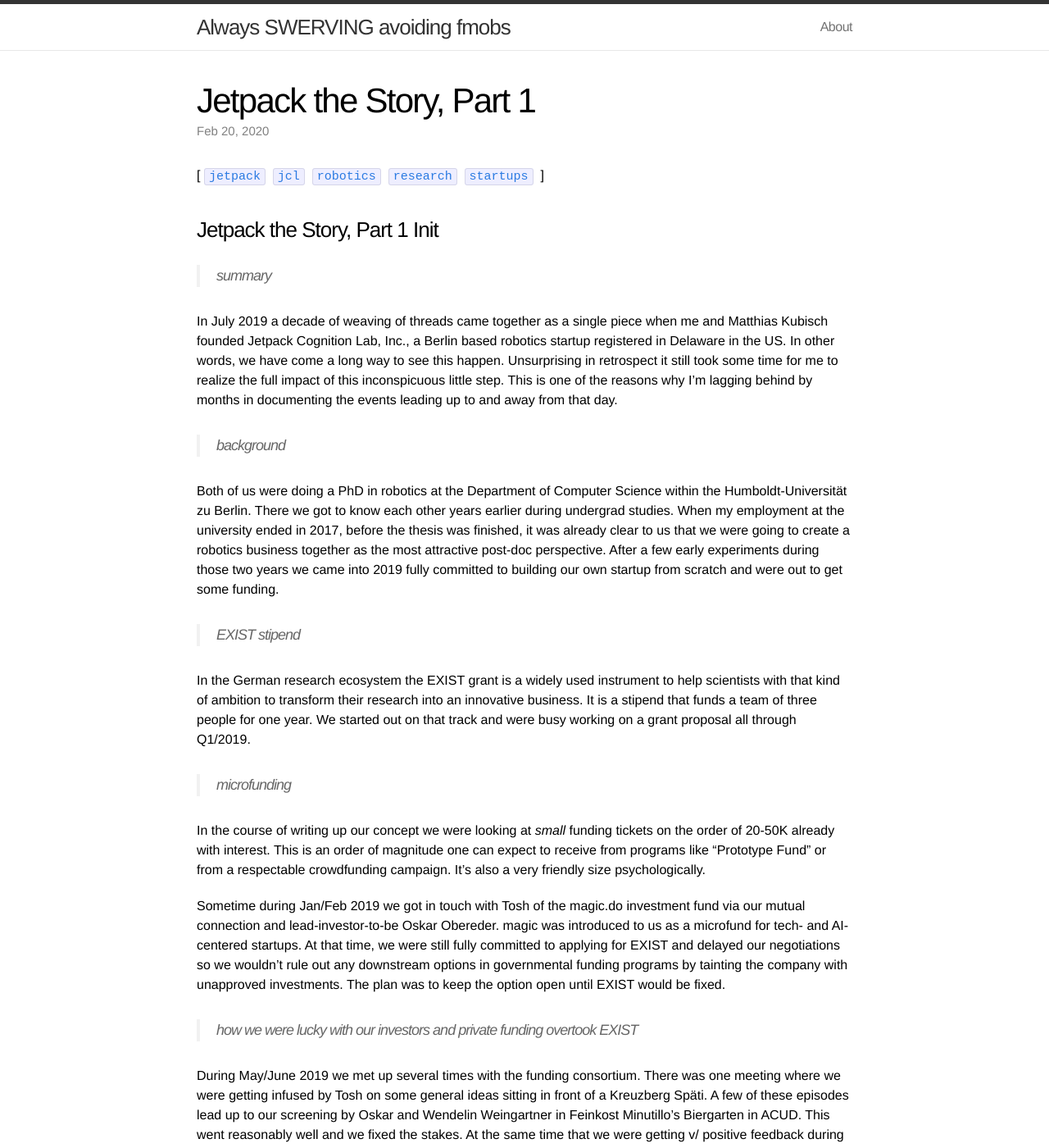
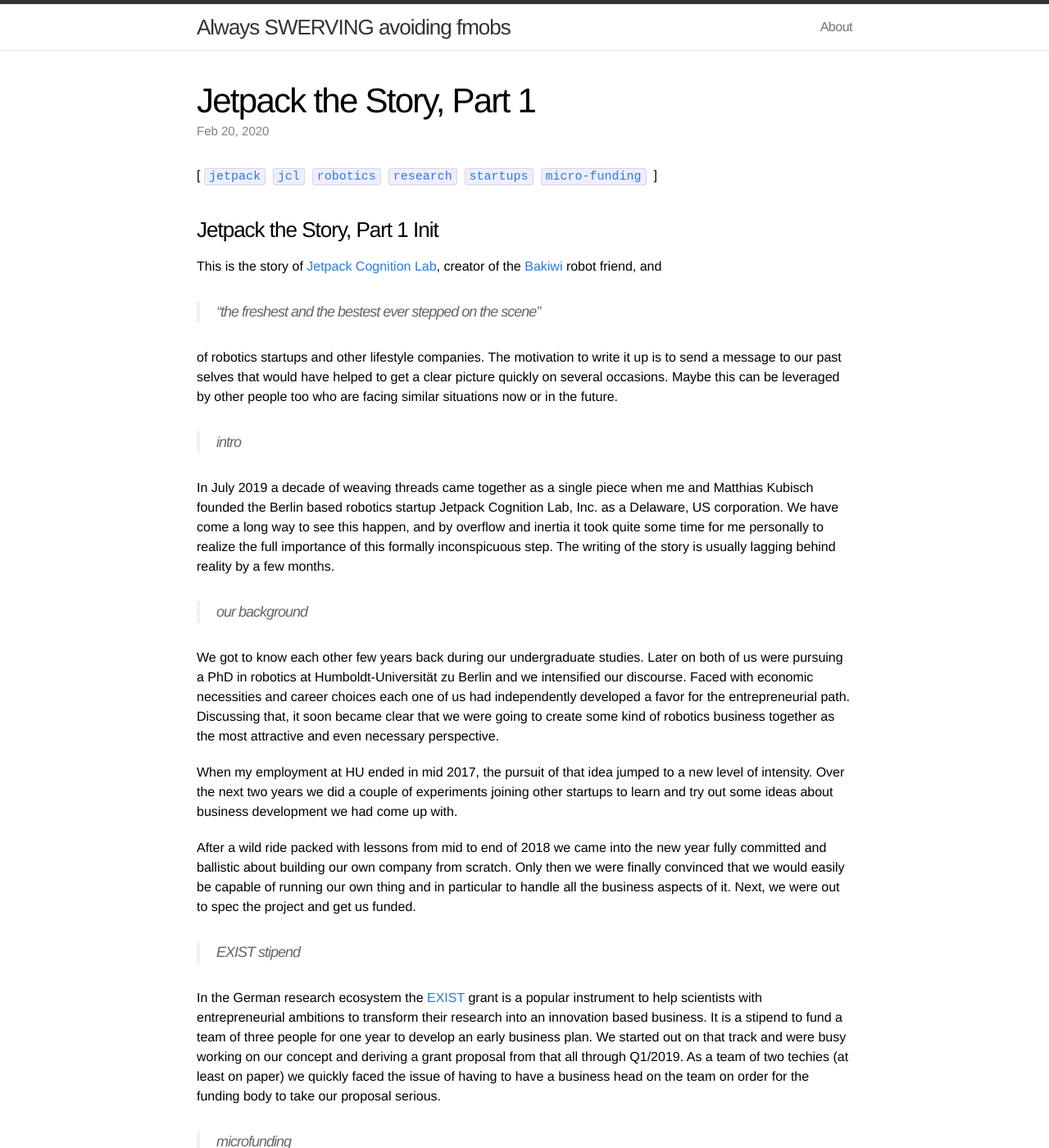
Before and after one commit to x75/x75.github.io, a Jekyll site: the page built from _posts/2020-02-20-jetpack-the-story-1-init.md, in a window 1280 px wide and 1400 px high. Shown: the whole window at 82% size. Built offline with Jekyll 4.4.1, drawn with Linux system fonts in a browser that asks for light colours; comment, search, counter and statistics services are not loaded; some of the changed text lies outside the part shown.

Commit message:
added jetpack story part 3, updated all three parts

```diff
--- a/_posts/2020-02-20-jetpack-the-story-1-init.md
+++ b/_posts/2020-02-20-jetpack-the-story-1-init.md
@@ -2,73 +2,118 @@
 layout: post
 title: Jetpack the Story, Part 1
 comments: true
-tags: jetpack jcl robotics research startups
+tags: jetpack jcl robotics research startups micro-funding
 ---
 
 ### Jetpack the Story, Part 1 Init
 
-> summary
+This is the story of [Jetpack Cognition Lab](https://jetpack.cl),
+creator of the [Bakiwi](https://bakiwi.shop) robot friend, and
 
-In July 2019 a decade of weaving of threads came together as a single
-piece when me and Matthias Kubisch founded Jetpack Cognition Lab,
-Inc., a Berlin based robotics startup registered in Delaware in the
-US. In other words, we have come a long way to see this
-happen. Unsurprising in retrospect it still took some time for me to
-realize the full impact of this inconspicuous little step. This is one
-of the reasons why I'm lagging behind by months in documenting the
-events leading up to and away from that day.
+> "the freshest and the bestest ever stepped on the scene"
 
-> background
+of robotics startups and other lifestyle companies. The motivation to
+write it up is to send a message to our past selves that would have
+helped to get a clear picture quickly on several occasions. Maybe this
+can be leveraged by other people too who are facing similar situations
+now or in the future.
 
-Both of us were doing a PhD in robotics at the Department of Computer
-Science within the Humboldt-Universität zu Berlin. There we got to
-know each other years earlier during undergrad studies. When my
-employment at the university ended in 2017, before the thesis was
-finished, it was already clear to us that we were going to create a
-robotics business together as the most attractive post-doc
-perspective. After a few early experiments during those two years we
-came into 2019 fully committed to building our own startup from
-scratch and were out to get some funding.
+> intro
+
+In July 2019 a decade of weaving threads came together as a single
+piece when me and Matthias Kubisch founded the Berlin based robotics
+startup Jetpack Cognition Lab, Inc. as a Delaware, US corporation. We
+have come a long way to see this happen, and by overflow and inertia
+it took quite some time for me personally to realize the full
+importance of this formally inconspicuous step. The writing of the
+story is usually lagging behind reality by a few months.
+
+> our background
+
+We got to know each other few years back during our undergraduate
+studies. Later on both of us were pursuing a PhD in robotics at
+Humboldt-Universität zu Berlin and we intensified our discourse. Faced
+with economic necessities and career choices each one of us had
+independently developed a favor for the entrepreneurial
+path. Discussing that, it soon became clear that we were going to
+create some kind of robotics business together as the most attractive
+and even necessary perspective.
+
+When my employment at HU ended in mid 2017, the pursuit of that idea
+jumped to a new level of intensity. Over the next two years we did a
+couple of experiments joining other startups to learn and try out some
+ideas about business development we had come up with.
+
+After a wild ride packed with lessons from mid to end of 2018 we came
+into the new year fully committed and ballistic about building our own
+company from scratch. Only then we were finally convinced that we
+would easily be capable of running our own thing and in particular to
+handle all the business aspects of it. Next, we were out to spec the
+project and get us funded.
 
 > EXIST stipend
 
-In the German research ecosystem the EXIST grant is a widely used
-instrument to help scientists with that kind of ambition to transform
-their research into an innovative business. It is a stipend that funds
-a team of three people for one year. We started out on that track and
-were busy working on a grant proposal all through Q1/2019.
+In the German research ecosystem the [EXIST](https://www.exist.de)
+grant is a popular instrument to help scientists with entrepreneurial
+ambitions to transform their research into an innovation based
+business. It is a stipend to fund a team of three people for one year
+to develop an early business plan. We started out on that track and
+were busy working on our concept and deriving a grant proposal from
+that all through Q1/2019. As a team of two techies (at least on paper)
+we quickly faced the issue of having to have a business head on the
+team on order for the funding body to take our proposal serious.
 
 > microfunding
 
-In the course of writing up our concept we were looking at _small_
-funding tickets on the order of 20-50K already with interest. This is
-an order of magnitude one can expect to receive from programs like
-"Prototype Fund" or from a respectable crowdfunding campaign. It's
-also a very friendly size psychologically.
+In the course of writing up the concept we started to look at _small_
+funding tickets on the order of 10-50K. Funding of this order of
+magnitude can be received from several public initiates like the
+Prototype Fund in Germany, or from a respectable crowdfunding
+campaign. Microfunding can be observed as a larger trend in state of
+the art innovation culture. The clear advantage of small tickets is
+the large amount of psychological pressure it takes out for all
+parties involved. This greatly accelerates decisions by raising the
+confidence on the founder side and lower the risk on the investor
+side.
 
-Sometime during Jan/Feb 2019 we got in touch with Tosh of the magic.do
-investment fund via our mutual connection and lead-investor-to-be
-Oskar Obereder. magic was introduced to us as a microfund for tech-
-and AI-centered startups. At that time, we were still fully committed
-to applying for EXIST and delayed our negotiations so we wouldn't rule
-out any downstream options in governmental funding programs by
-tainting the company with unapproved investments. The plan was to keep
-the option open until EXIST would be fixed.
+Sometime between Jan and Feb 2019 we got in touch with Thomas Schranz
+aka Tosh via our mutual connection and lead-investor-to-be Oskar
+Obereder. At the time Tosh was working on the magic fund, which was
+introduced to us as a microfund for technology and AI focussed
+startups. We started to integrate the option but were still fully
+committed to plan A, apply for the EXIST grant. We delayed our
+negotiations so we wouldn't rule out downstream options in
+governmental funding programs by tainting the company with wild
+private investments. The plan was to keep the option open until the
+stipend would be granted to us and only then pull the plug and move
+forward.
 
 > how we were lucky with our investors and private funding overtook EXIST
 
-During May/June 2019 we met up several times with the funding
-consortium. There was one meeting where we were getting infused by
-Tosh on some general ideas sitting in front of a Kreuzberg Späti. A
-few of these episodes lead up to our screening by Oskar and Wendelin
-Weingartner in Feinkost Minutillo's Biergarten in ACUD. This went
-reasonably well and we fixed the stakes. At the same time that we were
-getting v/ positive feedback during these sessions we were receiving
-very bad one from a pre-evaluation of our EXIST grant application
-draft. At this point the decision which way to go just announced
-itself.
+We met up a few times with the private funding consortium during May
+and June 2019. Clearly remember one meeting where we ended up sitting
+in front of a Kreuzberg Späti near U Schlesisches Tor, getting infused
+by Tosh on most of the general ideas we later used to actually
+initialize and build the company. These episodes lead up to our
+screening by Oskar and Wendelin Weingartner in Feinkost Minutillo's
+Biergarten in ACUD. The screening went reasonably well and we ended up
+with a solid handshake agreement on the scope and stakes of the
+project.
 
-End of part one.
+It was striking to get very positive feedback during these sessions
+and to receive quite bad one from the pre-evaluations of our grant
+application both at the same time. At this point we effortlessly made
+the decision to swap our options and to pursue private equity
+microfunding instead of the public program, simply for the pace and
+simplicity at which decisions can be made.
+
+The handshake agreement on funding and building Jetpack is where part
+one ends. The story continues in [part
+two](/2020/02/28/jetpack-the-story-2-make/) which contains the record
+of the mechanics of incorporation and the first few steps after that.
+In [part three](/2020/08/19/jetpack-the-story-3-enter-germany/) we
+describe how the company was registered as a local business in
+Germany.
 
 ### Comments
 
--- a/_posts/2020-02-28-jetpack-the-story-2-make.md
+++ b/_posts/2020-02-28-jetpack-the-story-2-make.md
@@ -2,75 +2,88 @@
 layout: post
 title: Jetpack the Story, Part 2
 comments: true
-tags: jetpack jcl robotics research startups
+tags: jetpack jcl robotics research startups micro-funding
 ---
 
 ### Jetpack the Story, Part 2 Founding mechanics
 
+> recap
+
+In [part one](/2020/02/20/jetpack-the-story-1-init/) of the story we
+talked about the the time and the things leading up to our agreement
+to create Jetpack Cognition Lab on private equity funding. This
+current part covers the mechanics of creating a Delaware C Corporation
+and making the first steps with the baby company.
+
 > ycombinator, standard documents, SAFE agreement
 
-The magic crew introduced us to ycombinator and the recipes for
-building startups that they have come up with. One of those is a well
-consolidated process for setting up a company (incorporating) with
-minimum headache. The process emphasizes the use of standard documents
-that do not have to be modified when going from one company to the
-next. A central piece in this is the _Simple Agreement on Future
-Equity_ (SAFE), a **four-page** document that can be consumed and
-understood by virtually anyone. In the SAFE a standard early-stage
-investment deal is laid down, requiring only a few variables to be
-filled in: the name of the company, the name of the investor, and the
-number of shares returned for what amount of investment.
+The [magic](https://www.magic.do) crew had introduced us to
+[ycombinator](https://www.ycombinator.com) and the model for funding
+early stage startups that they have created over time. It consists of
+a well consolidated process for setting up a company and dealing with
+investments with minimum headache. The process makes use of a set of
+standard documents that do not have to be modified when going from one
+company to the next. A central piece in this is the _Simple Agreement
+on Future Equity_ (SAFE), a **four-page** document that can be
+consumed and understood by virtually anyone. In the SAFE a standard
+early-stage investment deal is laid down, requiring only a few
+variables to be filled in: the name of the company, the name of the
+investor, and the number of shares returned for what amount of
+investment.
 
-To be clear about it, we're **not** associated with ycombinator in any
-way but we are adopting some of their processes and tools that are
-publically available.
+Note: We are **not** associated with ycombinator in any way. What we
+did is adopt some of their processes and tools which are publically
+available.
 
 The /Future/ bit in the SAFE takes care of the fact that all of this
 is only relevant _if and only if_ some kind of positive liquidation
 event (LE) occurs during the time the SAFE is valid for. Relevant LE's
 are created either by a new investment round, the company being sold
-or being closed down. We took a SAFE and went with that.
+or being closed down. In addition the SAFE puts rules in place to
+avoid unintended investor interference, which is a well known reason
+for startup fails. We took a SAFE and went with that.
 
 > create the company with Stripe Atlas in the US
 
 One of ycombinator's own startups is the payment service provider
-Stripe. They have a product called Atlas which takes the YC
-standardization idea to an app level. The Atlas app allows you to
-create a company by registering a Delaware LLC or C-Corporation and
-open a workable bank account in the name of the newly founded company
-through a five page form.
+Stripe. They have a product called [Atlas](https://stripe.com/atlas)
+which takes the YC standardization idea to the app level. The Atlas
+app allows you to create a company by registering a Delaware LLC or
+C-Corporation and open a workable bank account in the name of the
+newly founded company through a five page form.
 
-In case you're a pure software business at this point you're probably
-pretty much set. If you registered a corporation like we did, the
-Atlas process involves a few more steps that you'll be churning down
-in the weeks after the company initialization (for an LLC that's
+In case that you are a pure software business you are probably pretty
+much set at this point. If you registered a corporation like we did,
+the Atlas process involves a few more steps that you will be churning
+down in the weeks after the company initialization (for an LLC that's
 probably true as well but I have not been there).
 
 > company structure: shareholders, directors, officers
 
 A corporation is a legal entity designed for fluid changes in equity
-among a potentially large number of parties. The standard document
-creates a stock of 10M shares initially. These shares are common stock
-(CS) which means that they come with a right to vote in the
-shareholder assembly. Another kind of stock is a so called preferred
-stock (PS), which does not include the right to vote but is served
-first in a liquidation event.
+shares among a potentially large number of parties. The standard
+document creates a stock of 10M shares initially. These shares are all
+common stock (CS) which means that they come with a vote in the
+shareholder meeting. Another kind of stock is the preferred stock
+(PS), which does not include the right to vote but is served first in
+a liquidation event.
 
-The corporation, its structure and organs are defined by the bylaws
-which are standardized and part of Atlas. At the top of the decision
-chain are the shareholders with common stock. The shareholders then
-name one or more directors into the Board of Directors, which in turn
-may elect the company's officers (CEO, CFO, ETCTO, ..). In the case of
-a two person founding team you end up in all three levels.
+The corporation, its structure and organs are defined by the Bylaws
+which are standardized and part of the Atlas document stack. At the
+top of the decision chain are the shareholders with common stock. The
+shareholders then name one or more directors into the Board of
+Directors, which in turn may elect the company's officers (CEO, CFO,
+ETCTO, ..). In the case of a two person founding team you end up in
+all three levels.
 
 > issuing stock, 40/40, 20 pool
 
-Founding a company does not make you its owner automatically. To
-become the owner the company needs to issue the stock to the parties
-involved. In order to avoid paying huge income tax for the non-liquid
+Founding a corporation does not make you its owner automatically. To
+become the owner, the company needs to issue the stock to the parties
+involved. In order to avoid huge income taxes for the non-liquid
 assets of the young company, this needs to be done within a month
 after registering the company. During this period the shares are
-guaranteed to be valued by their par-value which is a very tiny
+guaranteed to be evaluated at their par-value which is a very tiny
 amount. After completing the purchase agreement, one has to make sure
 to actually pay this amount to your own company and make sure the
 transaction is recorded in the company logs.
@@ -80,65 +93,38 @@
 their indivdual stakes of course. In addition, it is considered good
 practice to leave a portion of shares unissued. These comprise a pool,
 which we can use later on to give to the first few critical team
-members as an incentive. After few discussions we went for a 40 / 40 /
+members as an incentive. After a few discussions we went for a 40 / 40 /
 20 split among founder / founder / pool using a standard four year
-vesting, one year cliff.
+vesting, one year cliff setup.
+
+Note: the income tax issue is reflected onto your country of (tax)
+residence if you are not a US citizen or tax payer. Thus the 83b
+election form does not need to be completed and handed in for
+foreigners.
 
 > enter operations
 
-Depending on your situation you will need to divert company money
-towards yourself. Starting with a full-blown employment is maybe too
-complicated in terms of admin overhead and also not so flexible. Based
-on different advice from our network we picked the
-two-freelancers-invoicing-to-company model. This means each founder
-will invoice their services and expenses to the company every one or
-two months, either in a direct way or as successive installments of a
-lump budget.
+Depending on your situation you will need to direct company money
+towards yourself as an income. Starting with a full-blown employment
+is maybe too complicated in terms of administrative overhead and
+liabilities created. Based on different ad-hoc advice from our network
+we picked the two-freelancers-invoicing-to-company model. This means
+each founder will invoice their services and expenses to the company
+every one or two months, either in a direct way or as successive
+installments of a lump budget.
 
-> enter Germany
+> summary
 
-Like many Atlas users we are operating our business outside the US, in
-our case Germany. The freelancer model sketched above is not a
-long-term solution. Also, German authorities and businesses will not
-interact with you as a legal company. This means for example no
-business accounts with vendors, no bank accounts with German banks, no
-tax ID, and so on, making employment impossible. To a domestic
-business entity you have to have an entry in the commercial registry
-(Handelsregister).  The usual advice in this case is to create a
-German subsidiary of the foreign company, for example a GmbH. We did
-not want to do this in the first place so that did not work for us.
+This article is a technical description of how to incorporate your
+company and some of the first steps towards getting it
+operational. Details include the process of creating a US company with
+Stripe Atlas as a foreign entity, considerations on issueing stock to
+founders, and how to pay yourself for freelance services in this first
+phase.
 
-> Zweigniederlassung
-
-Turns out there is a good solution which is to create a German
-/branch/ of the company (Zweigniederlassung). The branch can be
-registered with the German commercial registry. This can be done by
-any notary and requires /legalized/ copies of the original foreign
-documents.
-
-> German commercial registry, certified copies, ..., the Apostille
-
-Legalization is done through a process called an /apostille/ which
-exists by decree from the 1961 Den Haag convention. Apostilles can be
-obtained through a large number of service providers, some of which
-offer online interfaces allowing you to order the required documents
-with an apostille from the Delaware state.
-
-This is the top of the stack and WIP. Next step is to make sure the
-documents match the German requiredments and to get them
-translated. Stay tuned for updates.
-
-> TODO: taxes 2019
-
-WIP
-
-> TODO: working contracts w/ German branch
-
-Get draft, find templates.
-
-> TODO: hiring
-
-WIP
+Registering the business locally within Germany is the subject of
+[part three](/2020/08/19/jetpack-the-story-3-enter-germany/) of the
+story, coming soon.
 
 ### Comments
 
--- /dev/null
+++ b/_posts/2020-08-19-jetpack-the-story-3-enter-germany.md
@@ -0,0 +1,129 @@
+---
+layout: post
+title: Jetpack the Story, Part 3
+comments: true
+tags: jetpack jcl robotics research startups micro-funding
+---
+
+### Jetpack the Story, Part 3 Enter Germany
+
+> intro and recap
+
+In [part one](/2020/02/20/jetpack-the-story-1-init) we talked about
+the the time and the things leading up to the agreement to create
+Jetpack Cognition Lab and on what terms this is going to occur. [Part
+two](/2020/02/28/jetpack-the-story-2-make) covered the mechanics of
+creating a Delaware C Corporation and making the first steps with the
+baby company. This part contains the record of registering the
+business locally in Germany.
+
+> enter Germany
+
+Like many Atlas users we are operating our business outside the US, in
+our case that is Germany. The freelancer model sketched above is not a
+long-term solution. Also, German authorities and businesses will not
+interact with you as a company on eye level. This means, for example,
+no business accounts with vendors, no bank accounts with German banks,
+no tax ID, and so on, making employment hard or impossible. To become
+a domestic business entity proper you have to have an entry in the
+federal commercial registry (Handelsregister). The usual advice in
+this case is to create a wholly-owned German subsidiary of the foreign
+company, for example a GmbH. We did not want to do this rightaway as
+it means again quite a bit of administrative overhead and liabilities
+down the line.
+
+> Zweigniederlassung
+
+It turns out that there exists a nice solution for the initial
+phase. It consists of creating a German _branch_ of the company
+(Zweigniederlassung in German). The branch can be registered with the
+federal German commercial registry. This can be done by any notary and
+requires _legalized_ copies of the original foreign documents.
+
+> German commercial registry, certified copies, ..., the Apostille
+
+Legalization is done through a process called an _apostille_ which
+exists by decree from the 1961 Den Haag convention. Apostilles can be
+obtained through a large number of providers of legal services, some
+of which offer online interfaces allowing you to order the required
+documents with an apostille from the Delaware state.
+
+For us, the required documents were the Articles of Incorporation, the
+Board of Directors approval of the CEO, the Bylaws, and a shareholder
+listing. The articles of incorporation correspond with the German
+Handelsregisterauszug, and basically consist of the Certificate of
+Incorporation. This needs an apostille and can be ordered via LegalInc
+for around 100 USD. The other documents are sufficiently valid as
+simple declarations on part of the company representatives. All
+documents need to be translated at a legal quality certification
+level. This is the biggest chunk of cost in the process with quotes
+ranging from 1K to above 2K EUR for a set of different translation
+services. A mid-range choice worked for us.
+
+ - TODO: add verbatim copy of list
+
+> Registering the business with translated documents
+
+Next, with the translated stack of your proof of company go and find a
+local notary and negotiate the task. This consists of the notary
+preparing a free form letter that asks to enter the Zweigniederlassung
+in the German trade register. Once it is prepared you go there and
+sign it. The document is sent by the notary to the appropriate German
+court for processing.
+
+If the application is accepted for entry, the court will send you
+paper mail with the service charges, so you have to make sure that a
+mailbox is up and running at the specified address. After the
+service charges are paid, the registration will be completed.
+
+As soon as the registration is effective, it will be published online
+by the German Bundesanzeiger. A notification of your completed entry
+will be sent by paper mail to you again. There is an interesting side
+effect of the maneuver. Since there exists a large semi-legal industry
+of scammers that will scrape the Bundesanzeiger announcements and will
+send you fake invoices that try to look the official court notice
+asking you to urgently pay some significant amount to a given bank
+account. These fakes can be easily spotted but still might take you by
+surprise. All of this is well known and authorities will issue
+warnings about it, the Bundesanzeiger even keeps a blacklist of well
+known entities involved in the scams. Fun fact is, that the scamming
+process is so well automated, that the fakes will arrive in your mail
+even before the official notice. The upside of that is that it serves
+as an indicator of the completion of the registration process.
+
+ - TODO: Include scans.
+
+The next story parts will be about these topics
+
+> TODO: taxes 2019
+
+> TODO: working contracts w/ German branch
+
+> TODO: the role of CEO
+
+> TODO: hiring and building a team
+
+### Comments
+
+{% if page.comments %}
+<div id="disqus_thread"></div>
+<script>
+
+/**
+*  RECOMMENDED CONFIGURATION VARIABLES: EDIT AND UNCOMMENT THE SECTION BELOW TO INSERT DYNAMIC VALUES FROM YOUR PLATFORM OR CMS.
+*  LEARN WHY DEFINING THESE VARIABLES IS IMPORTANT: https://disqus.com/admin/universalcode/#configuration-variables*/
+/*
+var disqus_config = function () {
+this.page.url = PAGE_URL;  // Replace PAGE_URL with your page's canonical URL variable
+this.page.identifier = PAGE_IDENTIFIER; // Replace PAGE_IDENTIFIER with your page's unique identifier variable
+};
+*/
+(function() { // DON'T EDIT BELOW THIS LINE
+var d = document, s = d.createElement('script');
+s.src = '//x75.disqus.com/embed.js';
+s.setAttribute('data-timestamp', +new Date());
+(d.head || d.body).appendChild(s);
+})();
+</script>
+<noscript>Please enable JavaScript to view the <a href="https://disqus.com/?ref_noscript">comments powered by Disqus.</a></noscript>
+{% endif %}
```
